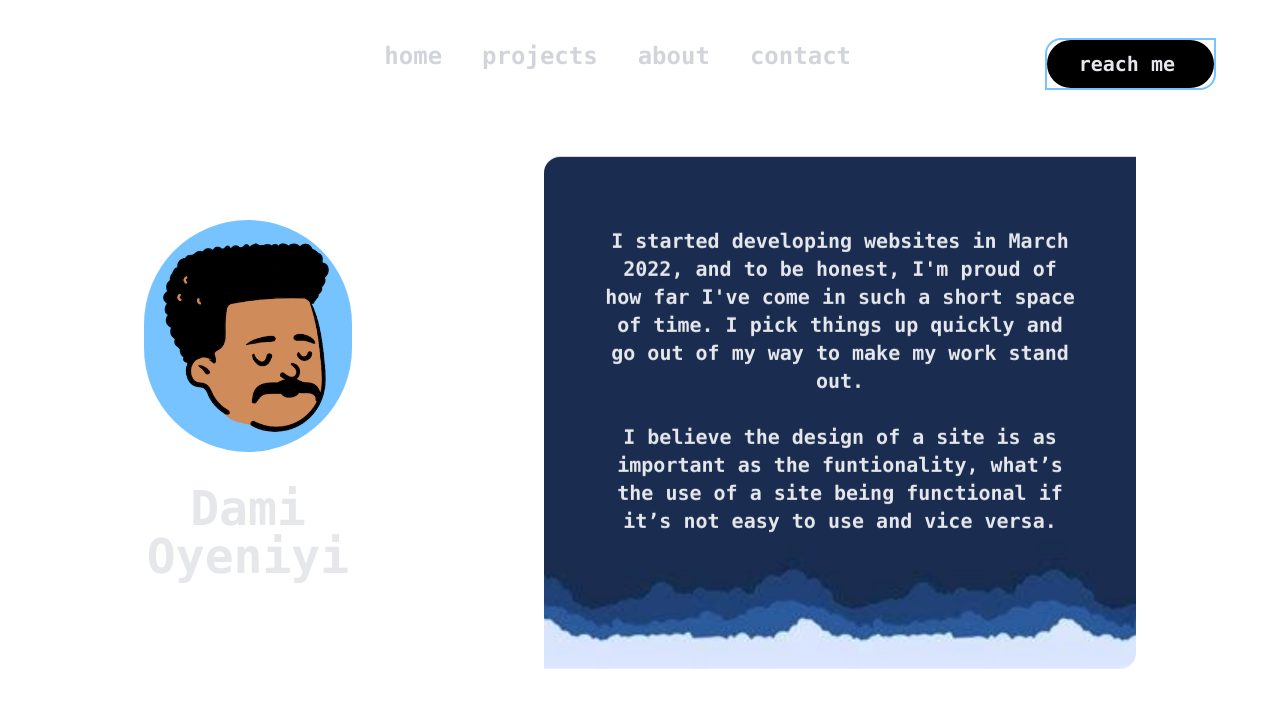
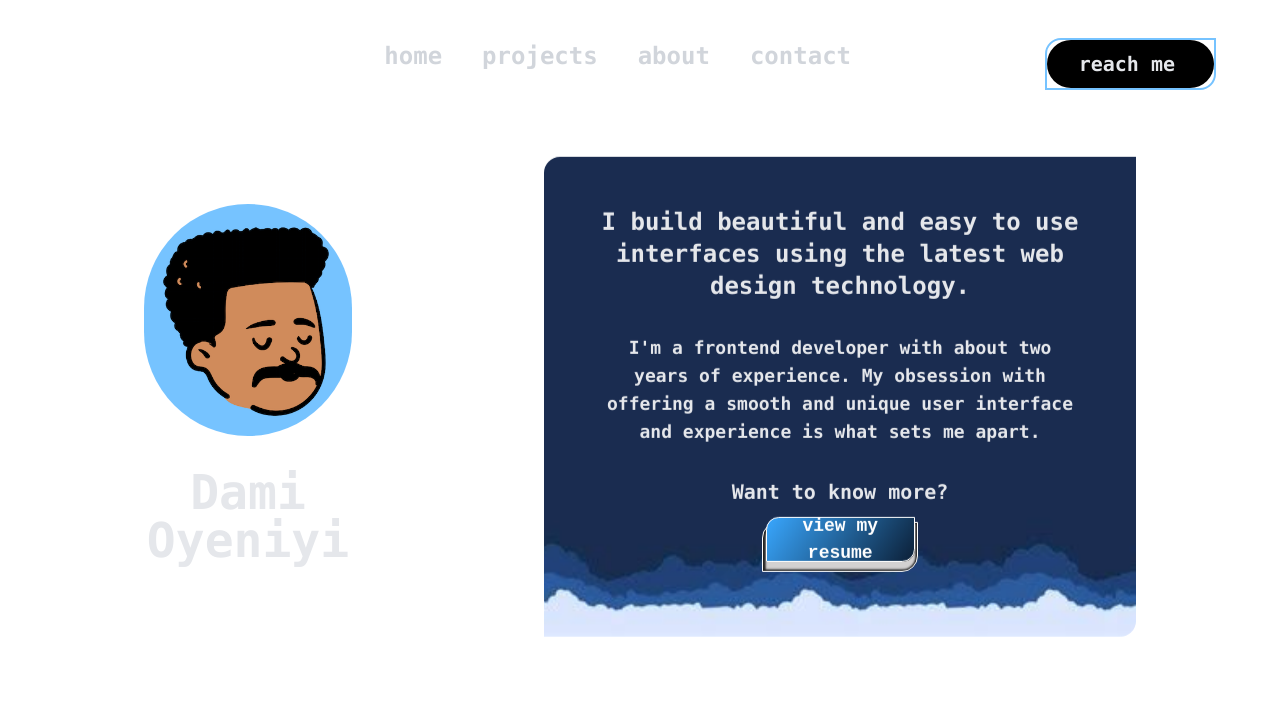
Before and after one commit to grzdev/portfolio, a SvelteKit app: page /about in a window 1280 px wide. Shown: the top 708 px of the page. Built offline with nearby package versions, Linux system fonts and the light colour scheme; some icons are missing.

Commit message:
clean up

```diff
--- a/src/modules/About.svelte
+++ b/src/modules/About.svelte
@@ -35,16 +35,31 @@
   >
     <div class="flip-card">
       <div class="flip-front justify-center items-center flex flex-col">
+        <h1
+          class="text-gray-200 text-lg sm:text-2xl md:text-2xl mt-[-1rem] font-mono font-bold text-center w-[17rem] sm:w-[30rem] md:w-[30rem]"
+        >
+          I build beautiful and easy to use interfaces using the latest web
+          design technology.
+        </h1>
         <p
-          class="text-gray-200 text-lg sm:text-xl md:text-xl mt-[-4rem] font-mono font-bold text-center w-[17rem] sm:w-[30rem] md:w-[30rem]"
+          class="text-gray-200 text-sm sm:text-lg md:text-lg mt-[2rem] font-mono font-bold text-center w-[17rem] sm:w-[30rem] md:w-[30rem]"
         >
-          I started developing websites in March 2022, and to be honest, I'm
-          proud of how far I've come in such a short space of time. I pick
-          things up quickly and go out of my way to make my work stand out. <br
-          /> <br />I believe the design of a site is as important as the
-          funtionality, what’s the use of a site being functional if it’s not
-          easy to use and vice versa.
+          I'm a frontend developer with about two years of experience. My
+          obsession with offering a smooth and unique user interface and
+          experience is what sets me apart.
         </p>
+        <div class="mt-[3rem] flex flex-col justify-center items-center">
+          <h1
+            class="text-gray-200 text-lg sm:text-xl md:text-xl mt-[-1rem] font-mono font-bold text-center"
+          >
+            Want to know more?
+          </h1>
+          <a href="">
+            <button class="mt-[1rem]">
+              <span> view my resume </span>
+            </button>
+          </a>
+        </div>
       </div>
       <div
         class="flip-back justify-center items-center flex flex-col gap-[2rem]"
@@ -59,7 +74,7 @@
   .flip-card {
     position: relative;
     width: 37rem;
-    height: 32rem;
+    height: 30rem;
     transition: transform 0.5s;
     transform-style: preserve-3d;
   }
@@ -68,7 +83,7 @@
     /* Set different width and height for smaller screens */
     .flip-card {
       width: 20rem;
-      height: 38rem;
+      height: 35rem;
     }
   }
 
@@ -110,4 +125,48 @@
       transform: translateY(-9px);
     }
   }
+
+  button {
+    padding: 0.1em 0.25em;
+    width: 13em;
+    height: 4.2em;
+    background-color: #212121;
+    border: 0.08em solid #fff;
+    border-radius: 1rem 0 1rem 0;
+    font-size: 12px;
+    font-family: monospace;
+  }
+
+  button span {
+    position: relative;
+    display: flex;
+    justify-content: center;
+    align-items: center;
+    font-weight: 700;
+    bottom: 0.4em;
+    width: 8.25em;
+    height: 2.5em;
+    background: rgb(12, 32, 56);
+    background: linear-gradient(
+      304deg,
+      rgba(12, 32, 56, 1) 0%,
+      rgba(57, 167, 254, 1) 100%
+    );
+
+    border-radius: 0.8rem 0 0.8rem 0;
+    font-size: 1.5em;
+    color: #fff;
+    border: 0.08em solid #fff;
+    box-shadow: 0 0.4em 0.1em 0.019em #d3d1d1;
+  }
+
+  button span:hover {
+    transition: all 0.5s;
+    transform: translate(0, 0.4em);
+    box-shadow: 0 0 0 0 #d3d1d1;
+  }
+
+  button span:not(hover) {
+    transition: all 1s;
+  }
 </style>
```
